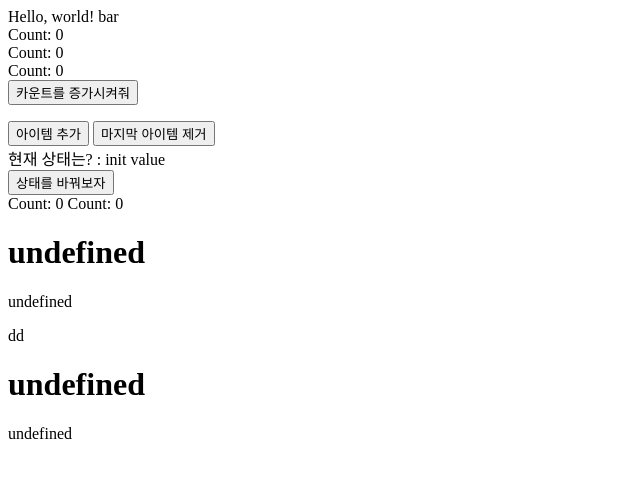
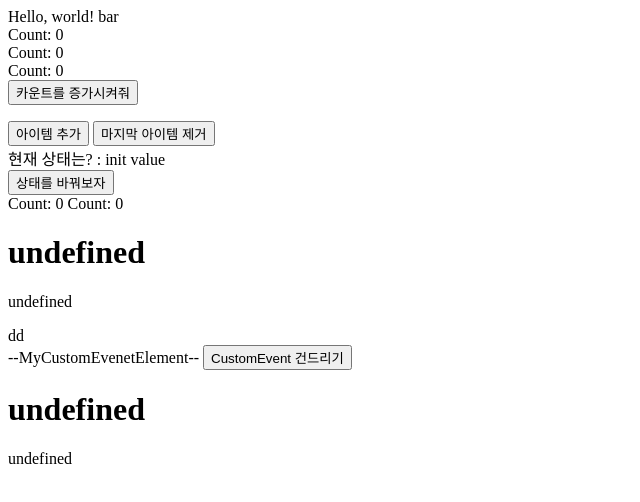
Before and after one commit to gabrielyoon7/my-nodejs-app, a website with bundled scripts: page index.html in a window 1280 px wide. Shown: the whole page, without its empty margins (0-640 px from the left). Built offline with nearby package versions, Linux system fonts and the light colour scheme.

Commit message:
feat: customEvent 와 customElement의 결합

```diff
--- a/index.html
+++ b/index.html
@@ -43,6 +43,10 @@
     <div>
         <my-enhanced-element></my-enhanced-element>
     </div>
+    <div>
+        <my-custom-event-element></my-custom-event-element>
+        <button onclick="dispatchCustomEvent()">CustomEvent 건드리기</button>
+    </div>
 </body>
 <script type="module" src="./index.js"></script>
 <script>
@@ -54,6 +58,11 @@
         const myProxy = document.getElementById('myProxy');
         myProxy.state.value = 'new value'
     }
+    function dispatchCustomEvent() {
+        const customEvent = new CustomEvent('myCustomEvent', { detail: { key: '밸류!!' } });
+        const myCustomElement = document.querySelector('my-custom-event-element');
+        myCustomElement.dispatchEvent(customEvent);
+    }
 </script>
 
 </html>
--- a/index.js
+++ b/index.js
@@ -8,6 +8,7 @@ import ObjButton1 from './src/customElements/ObjButton1.js';
 import ObjButton2 from './src/customElements/ObjButton2.js';
 import MyCustomElement from './src/customElements/ObserverProxyPattern.js';
 import MyEnhancedElement from './src/customElements/MyEnhancedElement.js';
+import MyCustomEvenetElement from './src/customElements/MyCustomEvenetElement.js';
 
 console.log('실행');
 
@@ -37,3 +38,8 @@ customElement.state.content = 'This is a custom element';
 
 
 customElements.define('my-enhanced-element', MyEnhancedElement);
+
+
+
+
+customElements.define('my-custom-event-element', MyCustomEvenetElement);
--- /dev/null
+++ b/src/customElements/MyCustomEvenetElement.js
@@ -0,0 +1,8 @@
+export default class MyCustomEvenetElement extends HTMLElement {
+  connectedCallback() {
+    this.addEventListener('myCustomEvent', (event) => {
+      console.log(`myCustomEvent : ${event.detail.key}`);
+    });
+    this.innerHTML = `--MyCustomEvenetElement--`;
+  }
+}
```
